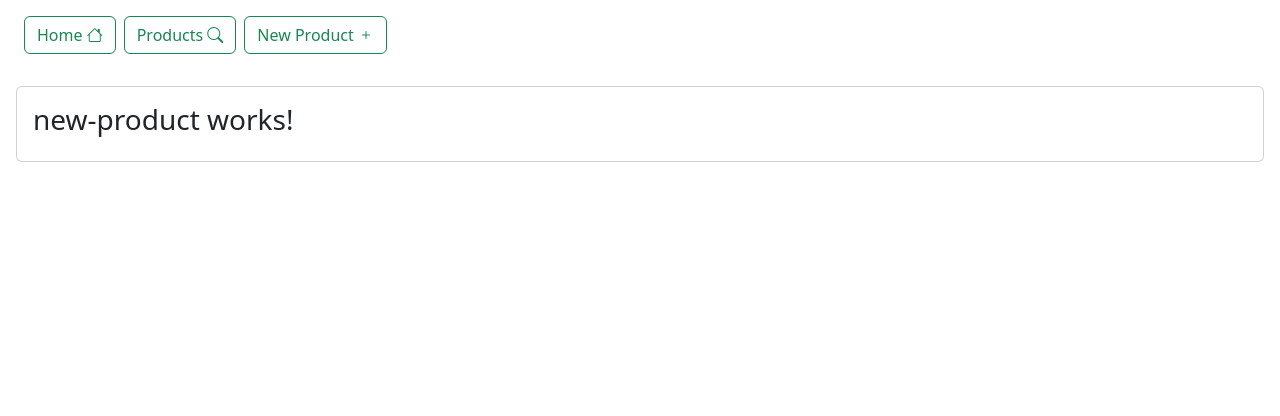
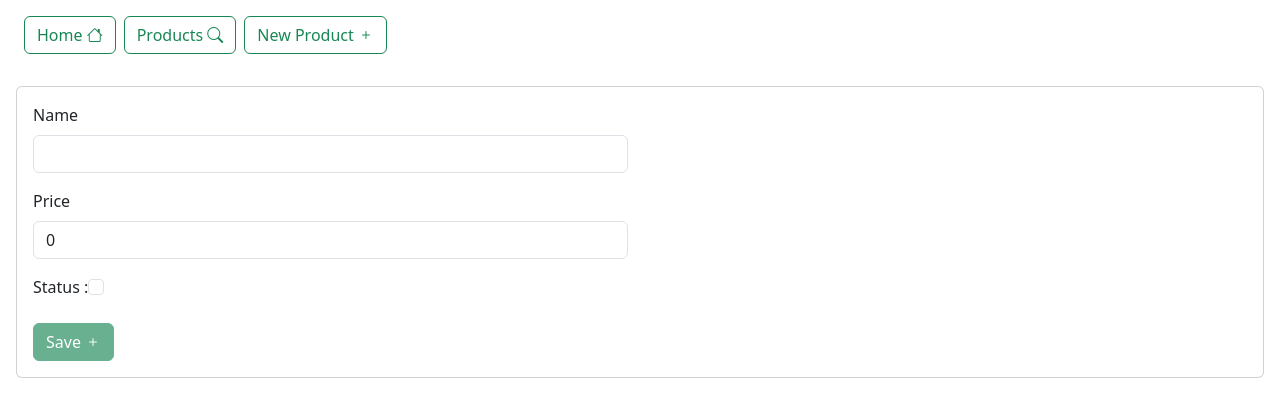
Before and after one commit to zakariaaityahia/angular-demo-app, an Angular app: page /new-product in a window 1280 px wide. Shown: the top 416 px of the page. Built offline with nearby package versions, Linux system fonts and the light colour scheme.

Commit message:
latest update

```diff
--- a/src/app/new-product/new-product.component.html
+++ b/src/app/new-product/new-product.component.html
@@ -1,7 +1,28 @@
 <div class="p-3">
   <div class="card">
     <div class="card-body">
-      <h3>new-product works!</h3>
+        <div class="row">
+          <div class="col-md-6">
+            <form [formGroup]="productForm" (ngSubmit)="saveProduct()">
+              <div class="mb-3">
+                <label class="form-label">Name</label>
+                <input class="form-control" formControlName="name">
+              </div>
+              <div class="mb-3">
+                <label class="form-label">Price</label>
+                <input class="form-control" formControlName="price">
+              </div>
+              <div class="mb-3">
+                <label class="form-label">Status : </label>
+                <input type="checkbox" class="form-check-input" formControlName="checked">
+              </div>
+              <button [disabled]="productForm.invalid" class="btn btn-success">
+                Save
+                <i class="bi bi-plus"></i>
+              </button>
+            </form>
+          </div>
+        </div>
     </div>
   </div>
 </div>
--- a/src/app/new-product/new-product.component.ts
+++ b/src/app/new-product/new-product.component.ts
@@ -1,5 +1,7 @@
 import {Component, OnInit} from '@angular/core';
-import {FormBuilder, FormGroup} from "@angular/forms";
+import {FormBuilder, FormGroup, Validators} from "@angular/forms";
+import {ProductService} from "../services/product.service";
+import {Product} from "../model/product.model";
 
 @Component({
   selector: 'app-new-product',
@@ -8,14 +10,29 @@ import {FormBuilder, FormGroup} from "@angular/forms";
 })
 export class NewProductComponent implements OnInit{
   public productForm!:FormGroup;
+  //saveProduct: any;
 
 
-  constructor(private fb: FormBuilder) {
+  constructor(private fb: FormBuilder, private productService : ProductService) {
   }
 
   ngOnInit() {
      this.productForm = this.fb.group({
-
+      name  : this.fb.control('', [Validators.required]),
+      price : this.fb.control(0, ),
+      checked  : this.fb.control(false)
      });
     }
+
+  saveProduct() {
+    let product:Product = this.productForm.value;
+    this.productService.saveProduct(product).subscribe({
+      next: data => {
+        alert(JSON.stringify(data))
+      },
+      error: err => {
+        console.log(err)
+      }
+    });
+    }
 }
--- a/src/app/products/products.component.html
+++ b/src/app/products/products.component.html
@@ -32,6 +32,9 @@
                     </tr>
                 </tbody>
             </table>
+          <ul class="nav nav-pills">
+            <li class="" *ngFor="let page of [].constructor(this.totalPages)"></li>
+          </ul>
         </div>
     </div>
 </div>
--- a/src/app/products/products.component.ts
+++ b/src/app/products/products.component.ts
@@ -12,6 +12,9 @@ export class ProductsComponent implements OnInit{
 
   products : Array<Product> = [];
   public keyword: String="";
+  totalPages: number = 0;
+  pageSize: number = 3;
+  currentPage: number= 1;
 
   constructor(private productService: ProductService) {
   }
@@ -22,10 +25,15 @@ export class ProductsComponent implements OnInit{
 
 
   getProducts() {
-    this.productService.getProduct()
+    this.productService.getProduct(this.currentPage,this.pageSize)
       .subscribe({
-        next: data => {
-          this.products =data
+        next: (resp) => {
+          this.products =resp.body as Product[];
+          let totalPoducts:number = parseInt(resp.headers.get('x-total-count')!);
+          this.totalPages = Math.floor(totalPoducts / this.pageSize);
+          if(totalPoducts % this.pageSize !=0){
+            this.totalPages = this.totalPages + 1;
+          }
           },
         error : err => {
           console.log(err)
--- a/src/app/services/product.service.ts
+++ b/src/app/services/product.service.ts
@@ -1,6 +1,6 @@
 import { Injectable } from '@angular/core';
 import {HttpClient} from "@angular/common/http";
-import {Observable} from "rxjs";
+import {observable, Observable} from "rxjs";
 import {Product} from "../model/product.model";
 
 @Injectable({
@@ -10,8 +10,8 @@ export class ProductService {
 
   constructor(private http: HttpClient) { }
 
-  public getProduct() : Observable<Array<Product>> {
-    return this.http.get<Array<Product>>("http://localhost:8089/products")
+  public getProduct(page: number = 1, size=4)  {
+    return this.http.get(`http://localhost:8089/products?_page=${page}&_limit=${size} `, {observe: 'response'})
   }
 
   public checkProduct(product: Product) : Observable<any> {
@@ -23,4 +23,8 @@ export class ProductService {
     return this.http.delete<any>(`http://localhost:8089/products/${product.id}`)
   }
 
+  saveProduct(product: Product):Observable<Product> {
+     return this.http.post<Product>(`http://localhost:8089/products`,
+      product)
+  }
 }
```
Also changed, not shown: data/db.json (+12 -6 lines).
